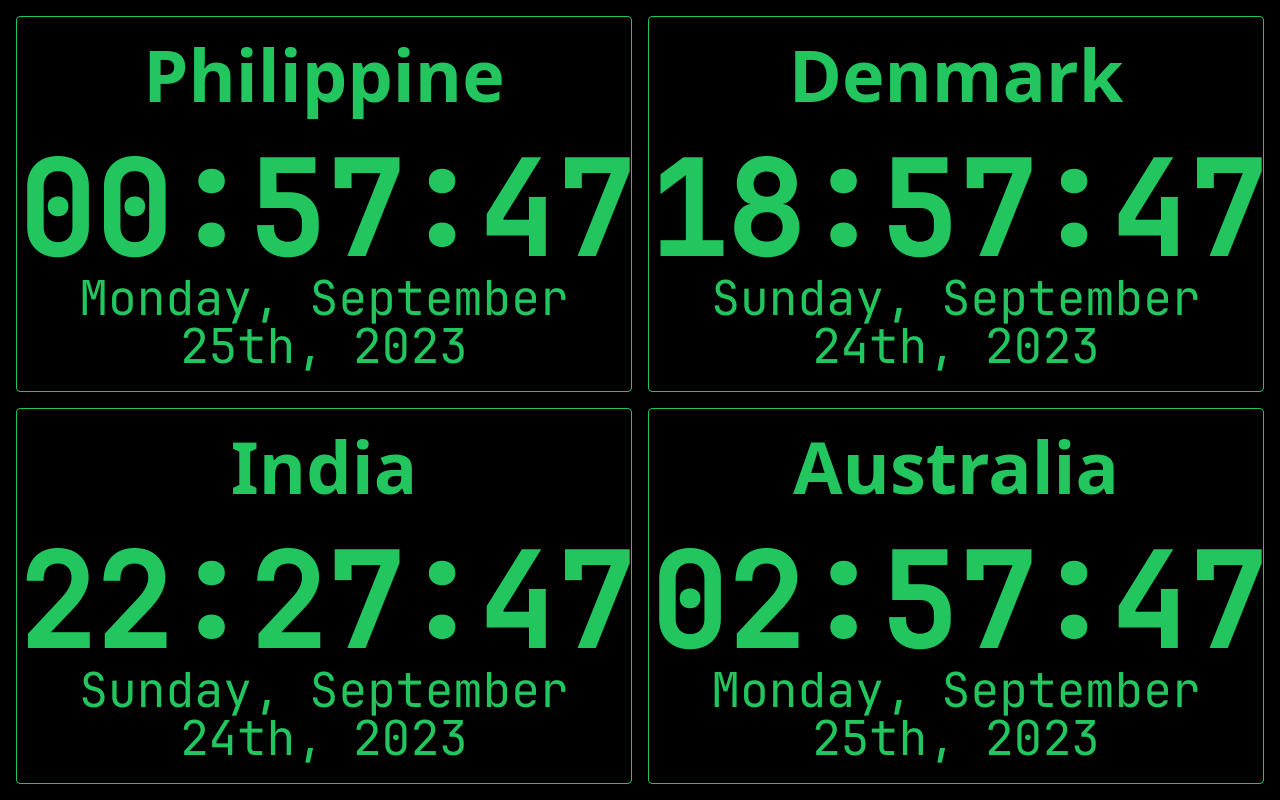
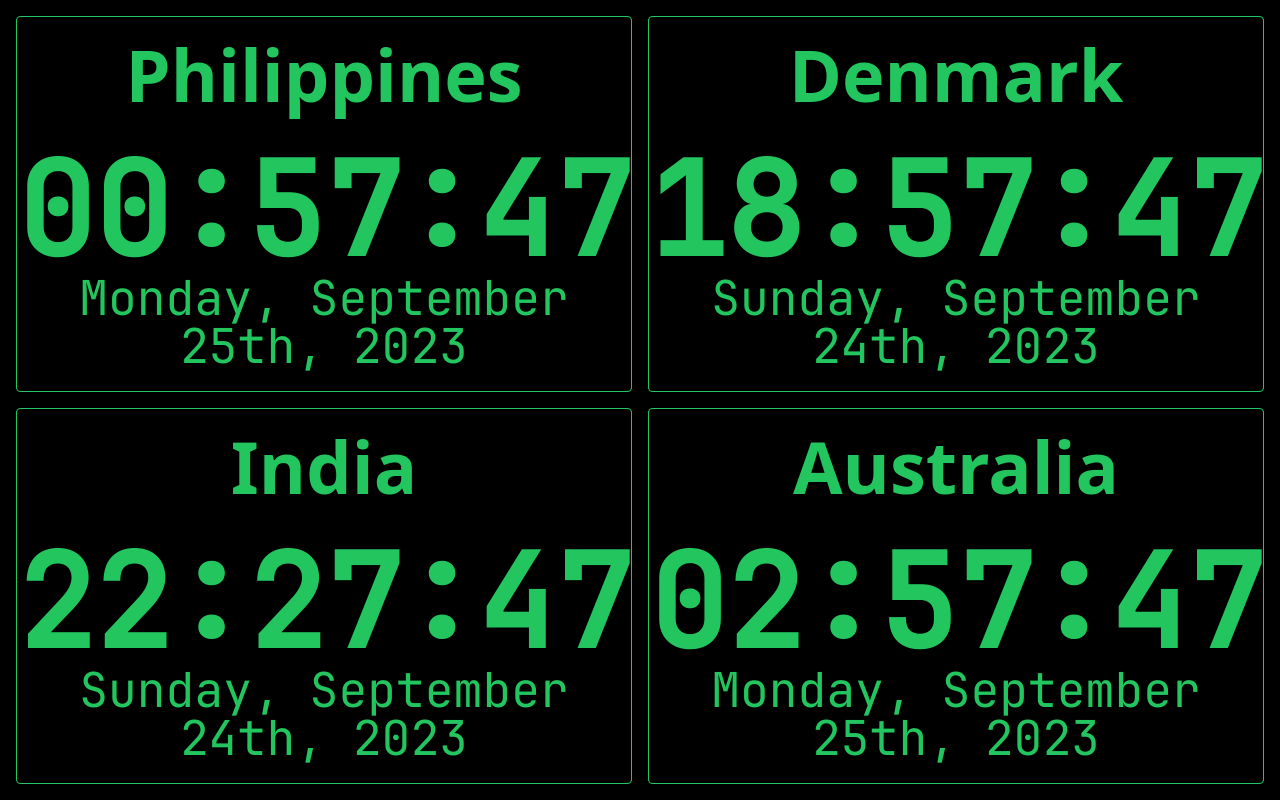
Before and after one commit to waynefaustorilla/world-clock, a Next.js app: page / in a window 1280 px wide. Built offline with nearby package versions, Linux system fonts and the light colour scheme.

Commit message:
fixed typo

```diff
--- a/src/app/page.tsx
+++ b/src/app/page.tsx
@@ -11,7 +11,7 @@ const Home = async () => {
 
   return (
     <div className="p-4 min-h-screen items-center grid grid-cols-2 gap-4 bg-black">
-      <Clock timezones={timezones} label={"Philippine"} timezone={"Asia/Manila"} />
+      <Clock timezones={timezones} label={"Philippines"} timezone={"Asia/Manila"} />
       <Clock timezones={timezones} label={"Denmark"} timezone={"CET"} />
       <Clock timezones={timezones} label={"India"} timezone={"Asia/Kolkata"} />
       <Clock timezones={timezones} label={"Australia"} timezone={"Australia/Sydney"} />
```
